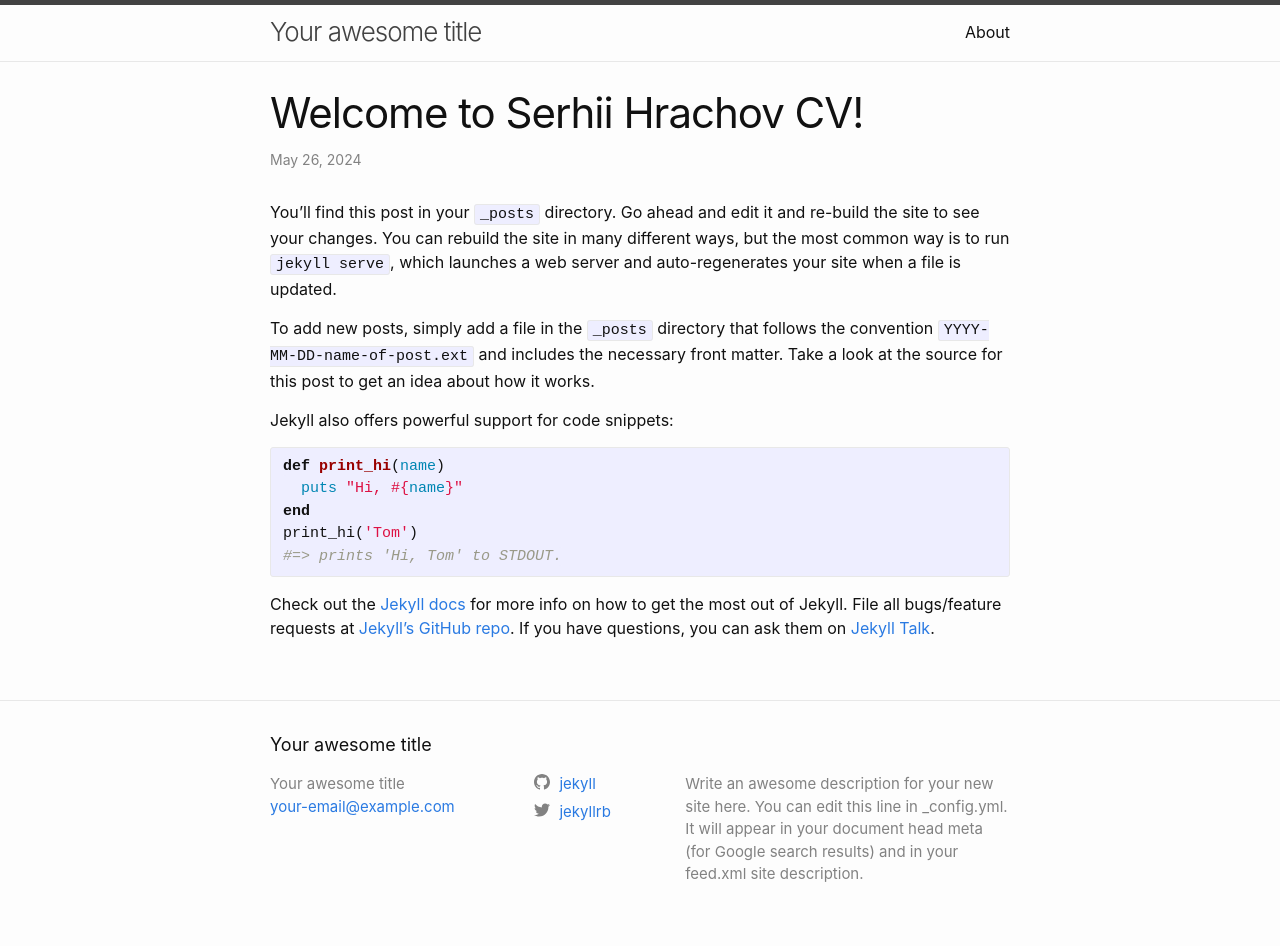
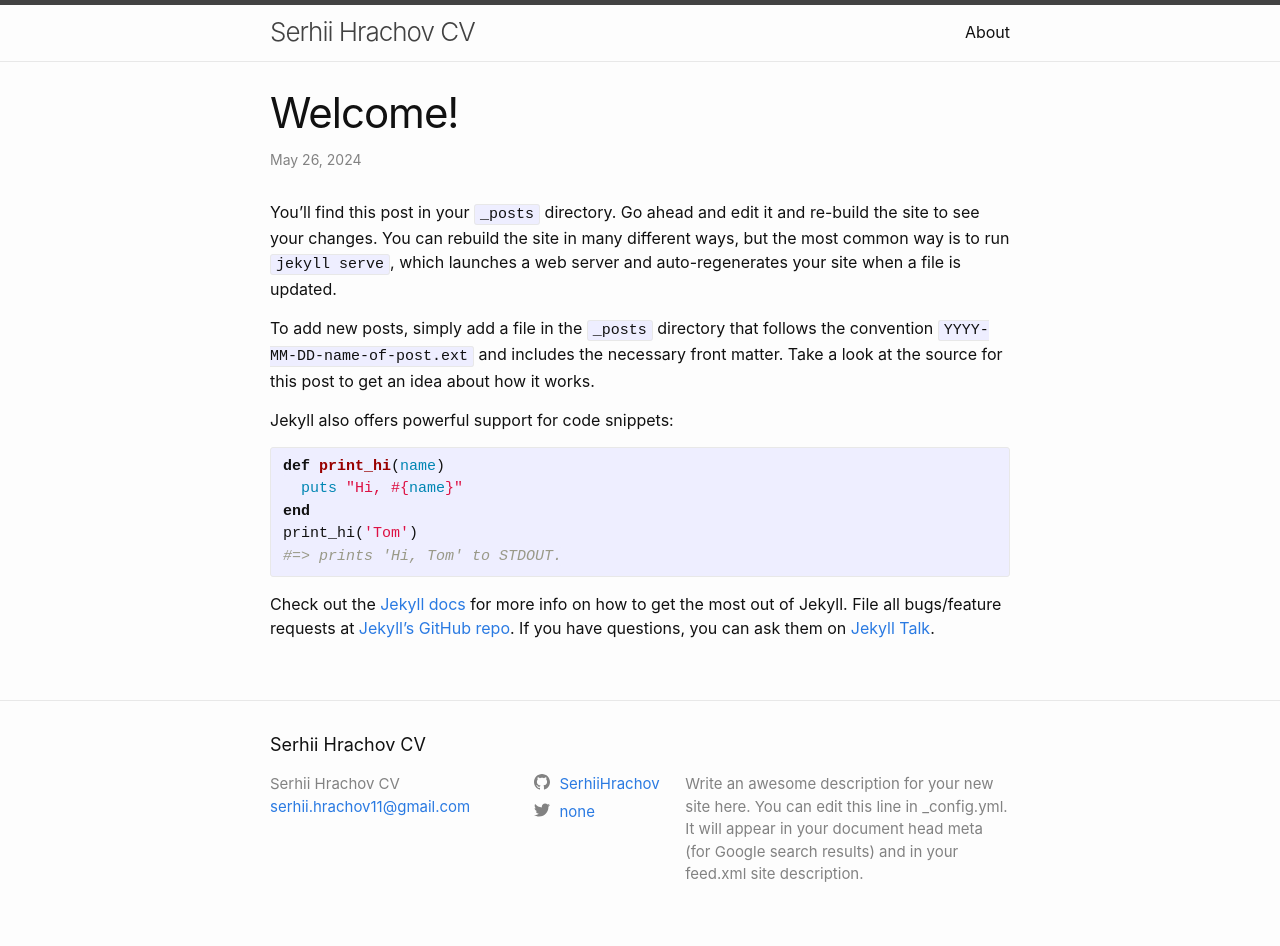
Before and after one commit to bassdarkside/github-pages-with-docker, a Jekyll site: the page built from _posts/2024-05-26-welcome-to-jekyll.markdown, in a window 1280 px wide. Built offline with Jekyll 4.4.1, drawn with Linux system fonts in a browser that asks for light colours.

Commit message:
update config

```diff
--- a/_config.yml
+++ b/_config.yml
@@ -13,16 +13,16 @@
 # you will see them accessed via {{ site.title }}, {{ site.email }}, and so on.
 # You can create any custom variable you would like, and they will be accessible
 # in the templates via {{ site.myvariable }}.
-title: Your awesome title
-email: your-email@example.com
+title: Serhii Hrachov CV
+email: serhii.hrachov11@gmail.com
 description: >- # this means to ignore newlines until "baseurl:"
   Write an awesome description for your new site here. You can edit this
   line in _config.yml. It will appear in your document head meta (for
   Google search results) and in your feed.xml site description.
 baseurl: "/github-pages-with-docker" # the subpath of your site, e.g. /blog
 url: "https://bassdarkside.github.io" # the base hostname & protocol for your site, e.g. http://example.com
-twitter_username: jekyllrb
-github_username:  jekyll
+twitter_username: none
+github_username:  SerhiiHrachov
 
 # Build settings
 markdown: kramdown
--- a/_posts/2024-05-26-welcome-to-jekyll.markdown
+++ b/_posts/2024-05-26-welcome-to-jekyll.markdown
@@ -1,6 +1,6 @@
 ---
 layout: post
-title:  "Welcome to Serhii Hrachov CV!"
+title:  "Welcome!"
 date:   2024-05-26 20:23:20 +0000
 categories: jekyll update
 ---
```
